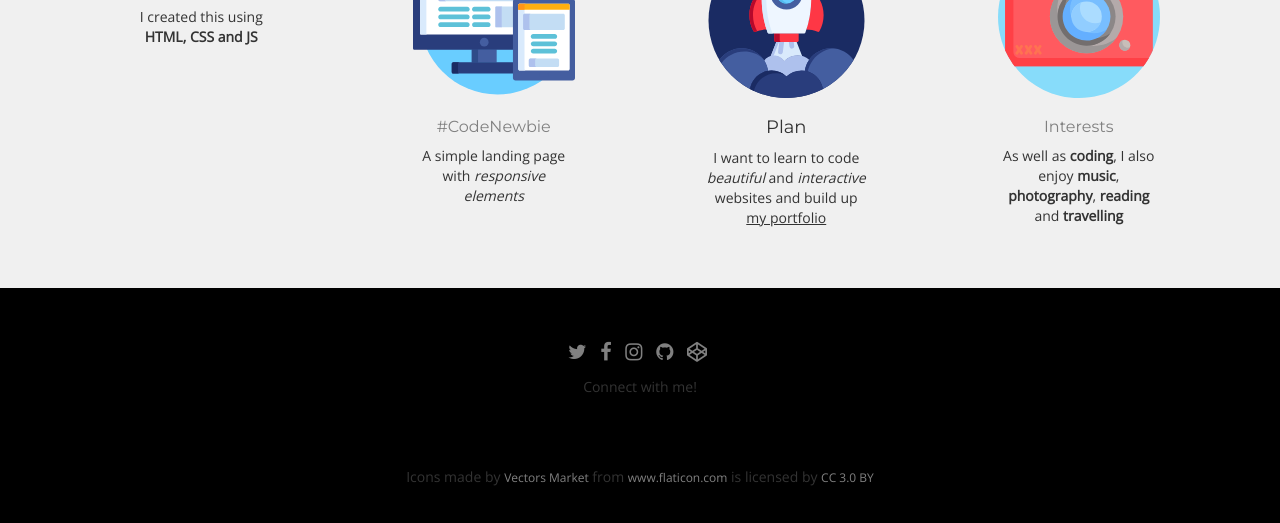
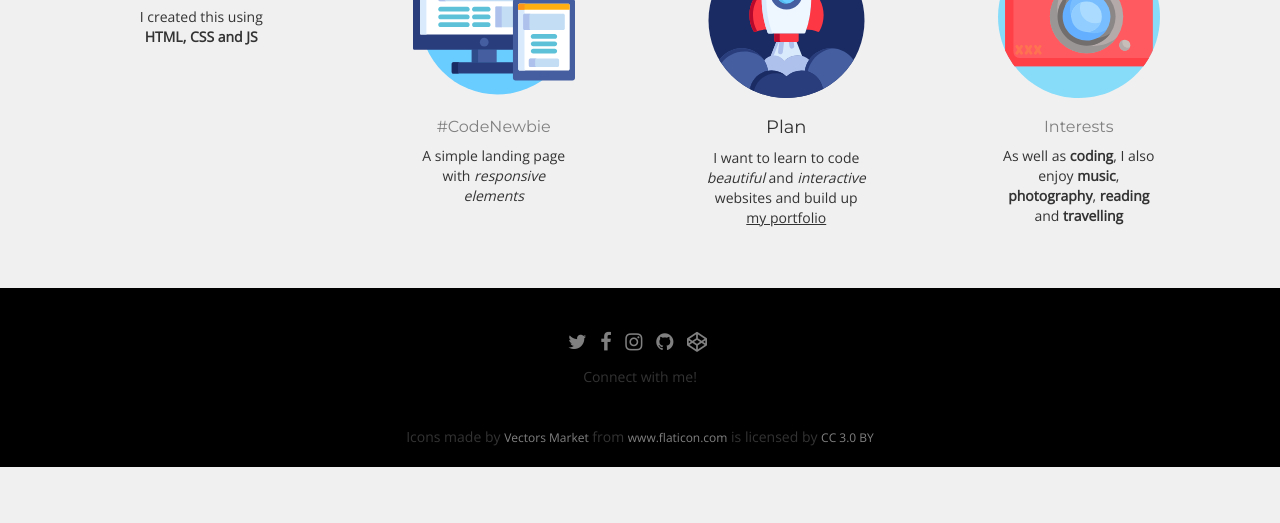
Before and after one commit to lexa-janet/landing, a plain HTML site: page index.html in a window 1280 px wide. Shown: the part 955-1478 px from the top of the page. After the commit the page ends 1422 px from the top, so only its background shows below. Drawn offline with nearby package versions, Linux system fonts and the light colour scheme.

Commit message:
edited padding in footer

```diff
--- a/style.css
+++ b/style.css
@@ -81,7 +81,7 @@ a:visited {
 
 #footer {
   text-align: center;
-  padding: 30px;
+  padding: 20px;
   background: black;
   color: white font-size: 25px
 }
@@ -98,7 +98,7 @@ a:visited {
 
 #ccnote {
   text-align: center;
-  padding: 30px;
+  padding: 10px;
   background: black;
   color: white font-size: 12px)
 }
```
